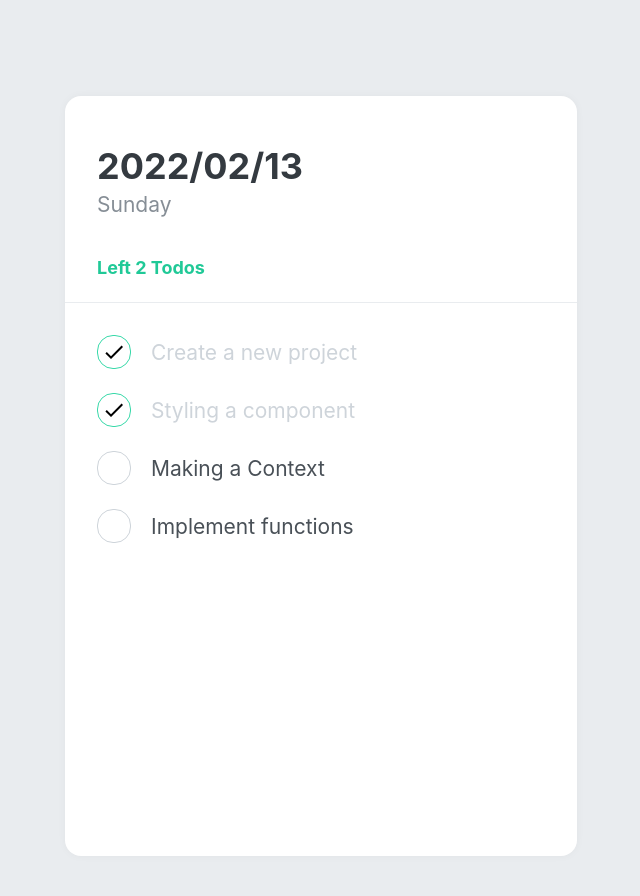
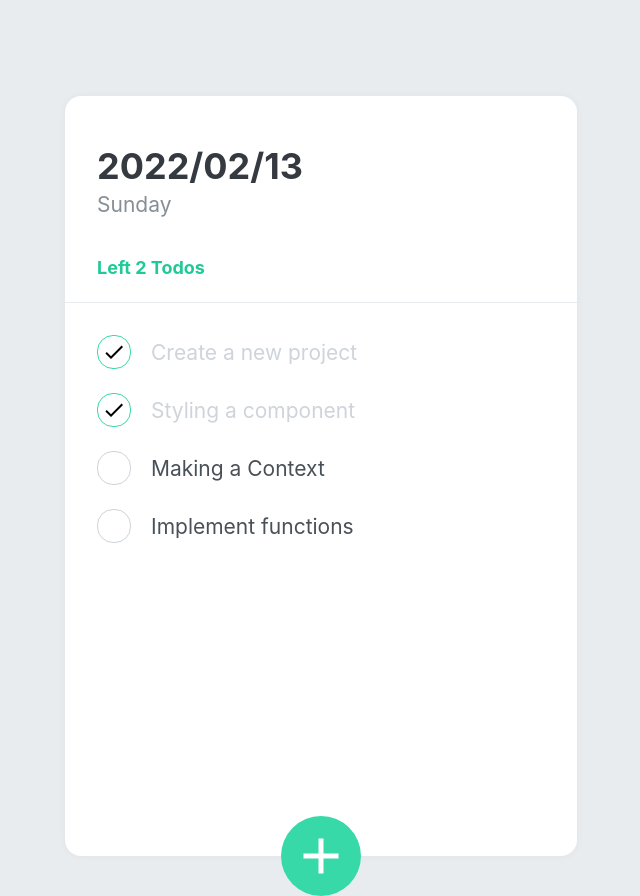
Before and after one commit to ronaldo888kgs/bellepottest, a React (Create React App) app: page / in a window 1280 px wide. Shown: the whole page, without its empty margins (319-959 px from the left). Built offline with nearby package versions, Linux system fonts and the light colour scheme.

Commit message:
todocreate.js

```diff
--- /dev/null
+++ b/src/components/TodoCreate.js
@@ -0,0 +1,97 @@
+import React, {useState} from 'react';
+import styled, {css} from 'styled-components';
+import {MdAdd} from 'react-icons/md';
+
+const CircleButton = styled.button`
+    background: #38d9a9;
+    &:hover {
+        background: #63e6be;
+    }
+    &:active {
+        background: #20c997;
+    }
+
+    z-index: 5;
+    cursor: pointer;
+    width: 80px;
+    height: 80px;
+    display: flex;
+    align-items: center;
+    justify-content: center;
+    font-size: 60px;
+    position: absolute;
+    left: 50%;
+    bottom: 0px;
+    transform: translate(-50%, 50%);
+    color: white;
+    border-radius: 50%;
+    border: none;
+    outline: none;
+    align-items: center;
+
+    transition: 0.125s all ease-in;
+    ${props =>
+        props.open &&
+        css`
+            background: #ff6b6b;
+            &:hover {
+                background: #ff8787;
+            }
+            &:active {
+                background: #fa5252;
+            }
+            transform: translate(-50%, 50%) rotate(45deg);
+        `
+    }
+`;
+
+const InsertFormPositioner = styled.div`
+    width: 100%;
+    bottom: 0;
+    left: 0;
+    position: absolute;
+`;
+
+const InsertForm = styled.div`
+    background: #f8f9fa;
+    padding-left: 32px;
+    padding-top: 32px;
+    padding-right: 32px;
+    padding-bottom: 72px;
+
+    border-bottom-left-radius: 16px;
+    border-bottom-right-radius: 16px;
+    border-top: 1px solid #e9ecef;
+`;
+
+const Input = styled.input`
+    padding: 12px;
+    border-radius: 4px;
+    border: 1px solid #dee2e6;
+    width: 100%;
+    outline: none;
+    font-size: 18px;
+    box-sizing: border-box;
+`;
+
+function TodoCreate() {
+    const [open, setOpen] = useState(false);
+    const onToggle = () => setOpen(!open);
+
+    return(
+        <>
+            {open && (
+                <InsertFormPositioner>
+                    <InsertForm>
+                        <Input autoFocus placeholder="after typing todo, please press Enter" ></Input>
+                    </InsertForm>
+                </InsertFormPositioner>
+            )}
+            <CircleButton onClick={onToggle} open={open}>
+                <MdAdd />
+            </CircleButton>
+        </>
+    );
+}
+
+export default TodoCreate;
--- a/src/components/TodoTemplate.js
+++ b/src/components/TodoTemplate.js
@@ -2,6 +2,7 @@
 import styled from 'styled-components';
 import TodoHead from './TodoHead';
 import TodoList from './TodoList';
+import TodoCreate from './TodoCreate';
 
 
 
@@ -27,6 +28,7 @@
         <TodoTemplateBlock>
             <TodoHead></TodoHead>
             <TodoList></TodoList>
+            <TodoCreate />
         </TodoTemplateBlock>
     )
 }
```
